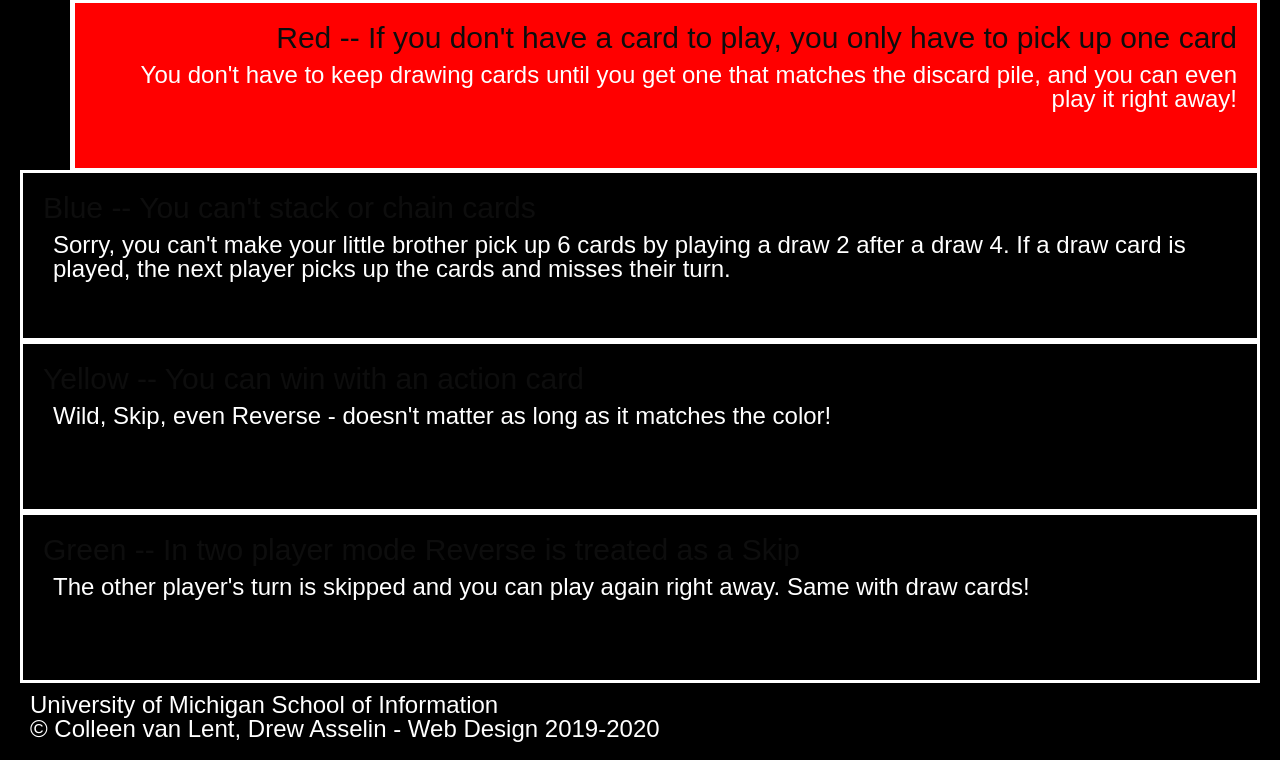
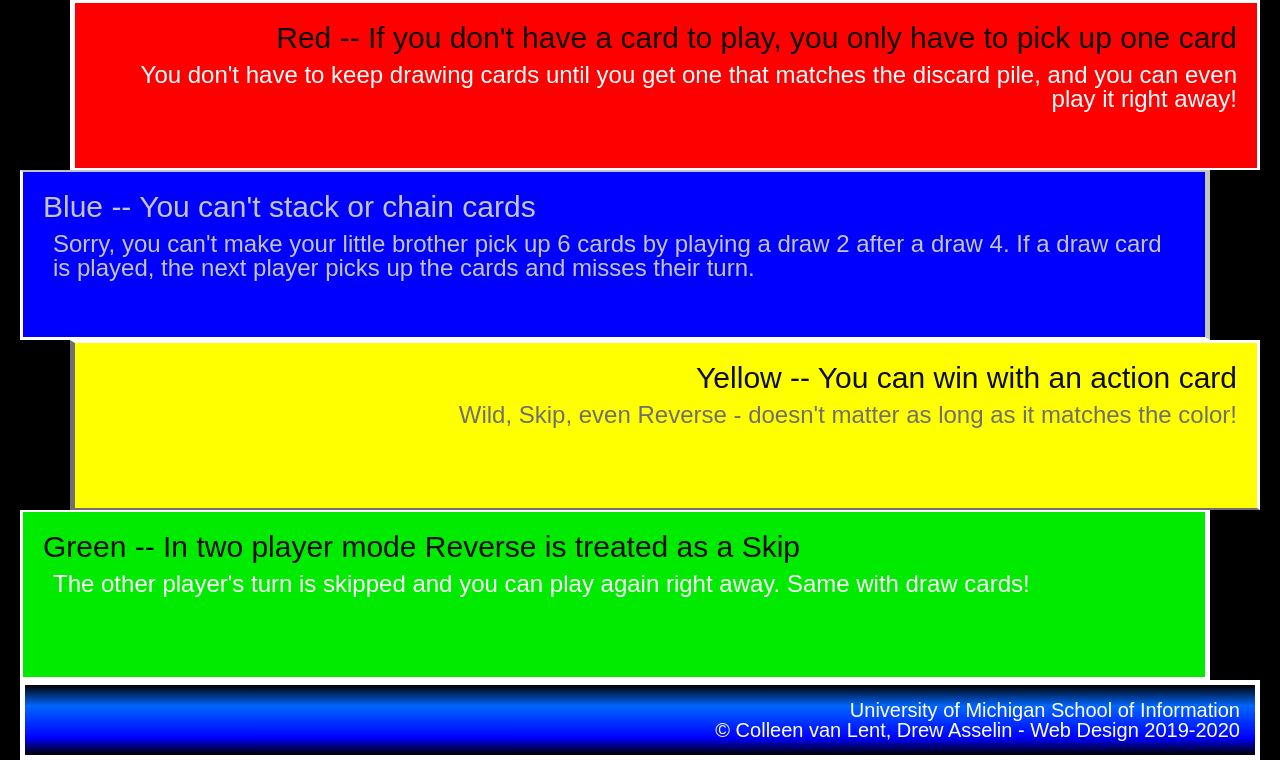
Before and after one commit to Jerusha-Manoj/hw2-w25, a plain HTML site: page index.html in a window 1280 px wide. Shown: the part 528-1288 px from the top of the page. Drawn offline with Linux system fonts and the light colour scheme.

Commit message:
Update style.css

```diff
--- a/css/style.css
+++ b/css/style.css
@@ -56,3 +56,44 @@ div {
     border-bottom: 2px solid;
     border-left: 5px solid;
 }
+
+.blue {
+    background-color: #0000FF;
+    text-align: left;
+    margin-right: 50px;
+    border-top: 2px solid;
+    border-right: 5px solid;
+    color: #C4C4C4;
+}
+
+.blue h2 {
+    color: #C4C4C4;
+}
+
+.yellow {
+    background-color: #FFFF00;
+    text-align: right;
+    margin-left: 50px;
+    border-bottom: 2px solid;
+    border-left: 5px solid;
+    color: #707070;
+}
+
+.green {
+    background-color: #00EB00;
+    text-align: left;
+    margin-right: 50px;
+    border-top: 2px solid;
+    border-right: 5px solid;
+}
+
+footer {
+    background: linear-gradient(0deg, #000000, #0000FF 25%, #0066FF 70%, #000000);
+    border: 5px solid #FFFFFF;
+}
+
+footer p {
+    font-size: 20px;
+    text-align: right;
+    padding: 15px 15px 15px 0;
+}
```
